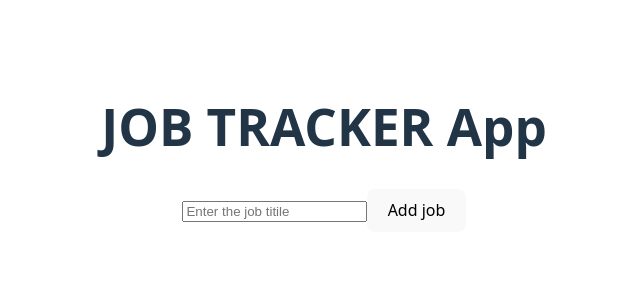
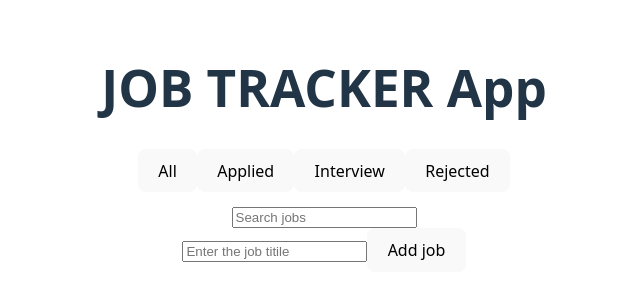
Before and after one commit to CodePrabhass/job-tracker, a React (Vite) app: page / in a window 1280 px wide. Shown: the part 244-544 px from the top of the page, without its empty margins (316-956 px from the left). Built offline with nearby package versions, Linux system fonts and the light colour scheme.

Commit message:
Day 7: Job status, filter and search

```diff
--- a/src/App.jsx
+++ b/src/App.jsx
@@ -19,8 +19,16 @@ const App=()=>{
   // State for the list of jobs, initialized from localStorage
   const [jobsList,setJobsList] = useState(()=>{
     const storedJobs = localStorage.getItem("jobs");
-    return storedJobs?(JSON.parse(storedJobs)):[]
+    if(!storedJobs)
+      return [];
+    return JSON.parse(storedJobs).map(job=>({
+      ...job,
+      status:job.status || "Applied"
+    }))
   });
+  const [filterStatus, setFilterStatus] = useState("ALL");
+  const [searchText, setSearchText] = useState("");
+
   // Effect to persist jobs to localStorage whenever jobsList changes
   useEffect(()=>{
     localStorage.setItem("jobs",JSON.stringify(jobsList));
@@ -29,7 +37,7 @@ const App=()=>{
   // Function to add a new job to the list
   const addJob = () => {
     if(job.trim() !== ""){
-      const newJob={uniqueId:uuidv4(),title:job};
+      const newJob={uniqueId:uuidv4(),title:job,status:"Applied"};
       setJobsList([...jobsList,newJob]);
       setJob("");
     }
@@ -49,15 +57,47 @@ const App=()=>{
     )
     );
   }
+
+  // Function to update an existing job's status
+  const updateJobStatus = (id,newStatus) => {
+    setJobsList(prev=>prev.map(eachJob=>
+    eachJob.uniqueId === id
+     ? {...eachJob,status:newStatus}
+     :eachJob
+    )
+    );
+  }
+
+  const searchJobs = jobsList.filter(job => {
+    if (filterStatus === "ALL") return true;
+    return job.status === filterStatus;
+  })
+  .filter(job=>
+    job.title.toLowerCase().includes(searchText.toLowerCase())
+    )
+
   return (
     <div className="App">
       <h1>JOB TRACKER App</h1>
+      <div style={{ marginBottom: "12px" }}>
+        <button onClick={() => setFilterStatus("ALL")}>All</button>
+        <button onClick={() => setFilterStatus("Applied")}>Applied</button>
+        <button onClick={() => setFilterStatus("Interview")}>Interview</button>
+        <button onClick={() => setFilterStatus("Rejected")}>Rejected</button>
 
+      </div>
+      <div>
+        <input type="search"
+          value={searchText}
+          onChange={(e)=>setSearchText(e.target.value)}
+          placeholder="Search jobs" />
+      </div>
       <JobInput job={job} setJob={setJob} addJob={addJob} />
 
       <JobList
-        jobsList={jobsList}
+        jobsList={searchJobs}
         updateJob={updateJob}
+        updateJobStatus={updateJobStatus}
         deleteJob={deleteJob}
       />
     </div>
--- a/src/components/JobInput/index.jsx
+++ b/src/components/JobInput/index.jsx
@@ -5,7 +5,7 @@ const JobInput = props => {
     }
     return(
         <>
-        <input type="search"
+        <input type="text"
                placeholder="Enter the job titile"
                value={job}
                onChange={onChangeInput}
--- a/src/components/JobItem/index.jsx
+++ b/src/components/JobItem/index.jsx
@@ -1,7 +1,7 @@
 import { useState,useEffect,useRef} from "react";
 
 const JobItem = props => {
-    const {job,updateJob,deleteJob}=props
+    const {job,updateJob,deleteJob,updateJobStatus}=props
     const [isEditing, setIsEditing] = useState(false);
     const [text, setText] = useState(job.title);
     const inputRef = useRef(null);
@@ -51,6 +51,15 @@ const JobItem = props => {
         </>
         )}
         <button onClick={()=>deleteJob(job.uniqueId)}>Delete</button>
+        <select
+            value={job.status}
+            onChange={(e) => updateJobStatus(job.uniqueId, e.target.value)}
+            >
+            <option value="Applied">Applied</option>
+            <option value="Interview">Interview</option>
+            <option value="Rejected">Rejected</option>
+        </select>
+
         </li>
     )
 }
--- a/src/components/JobList/index.jsx
+++ b/src/components/JobList/index.jsx
@@ -5,6 +5,7 @@ const JobList = props =>{
     const {
         jobsList,
         updateJob,
+        updateJobStatus,
         deleteJob
     } = props
 
@@ -15,6 +16,7 @@ const JobList = props =>{
                 key={eachJob.uniqueId}
                 job={eachJob}
                 updateJob={updateJob}
+                updateJobStatus={updateJobStatus}
                 deleteJob={deleteJob}
                 />
             ))}
```
